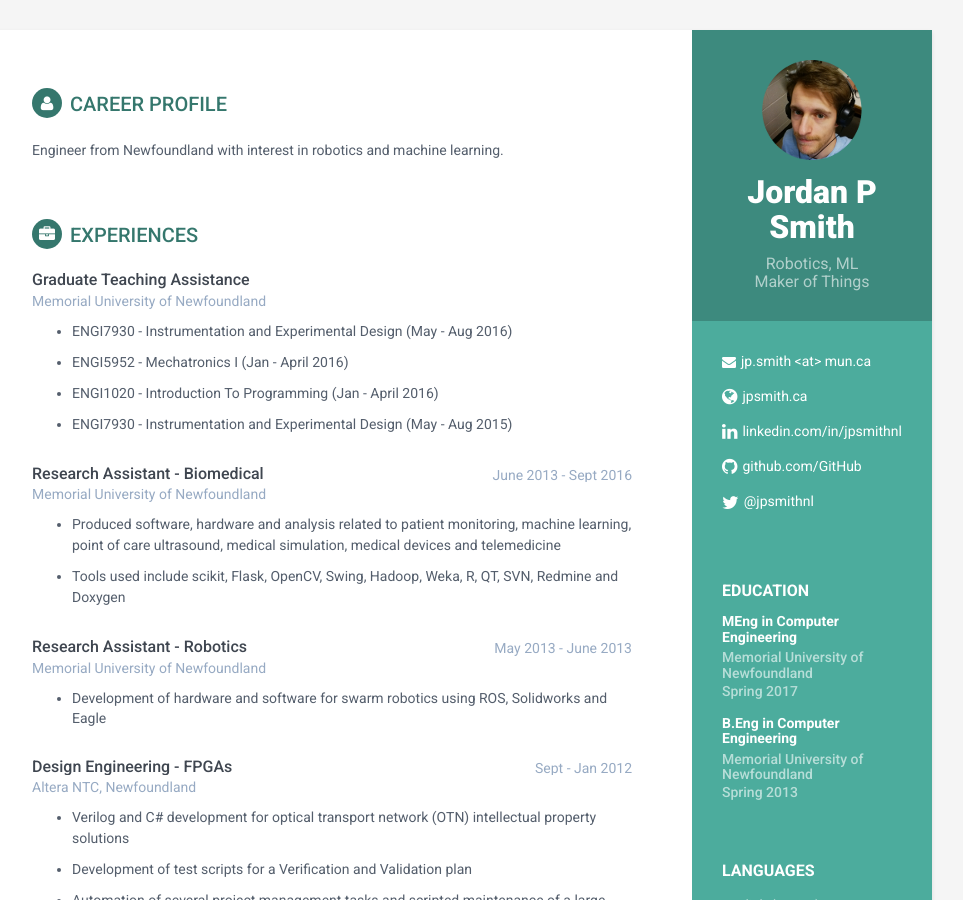
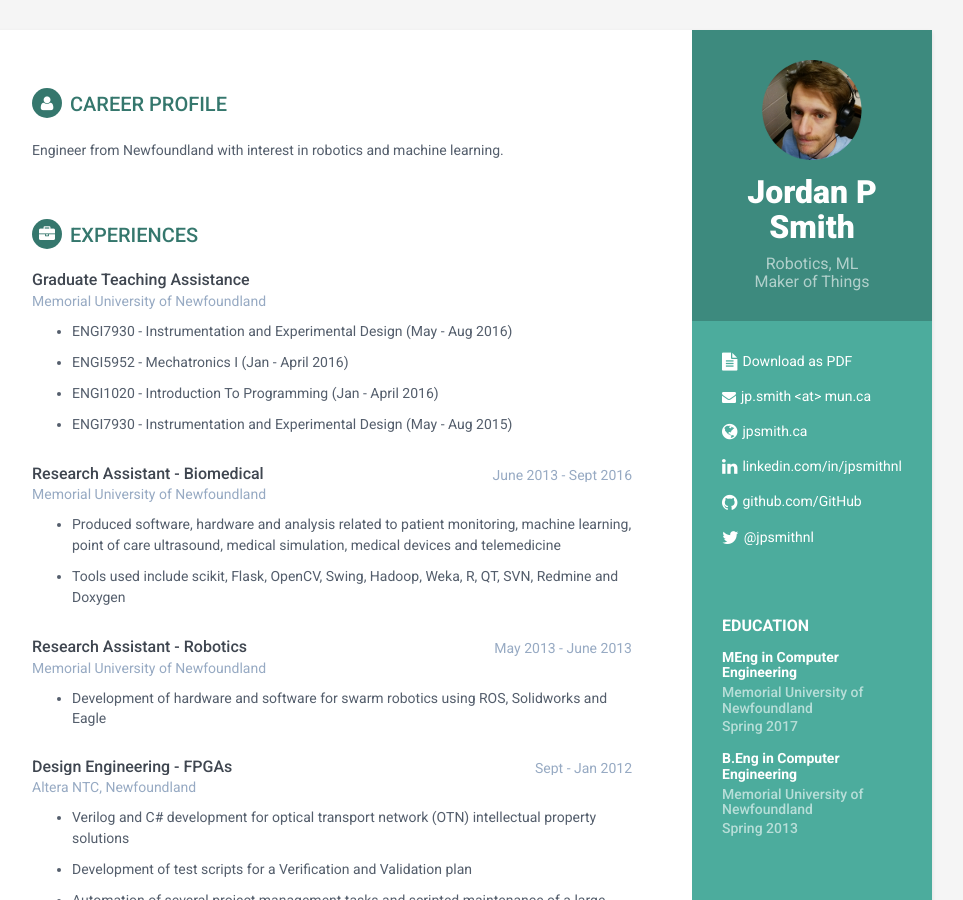
Before and after one commit to jpsmithnl/jpsmithnl.github.io, a Jekyll site: the page built from index.html, in a window 1280 px wide and 900 px high. Shown: the whole window, without its empty margins (188-1151 px from the left). Built offline with Jekyll 4.4.1, drawn with Linux system fonts in a browser that asks for light colours.

Commit message:
adding link to pdf

```diff
--- a/_includes/sidebar.html
+++ b/_includes/sidebar.html
@@ -10,6 +10,9 @@
 
             <div class="contact-container container-block">
                 <ul class="list-unstyled contact-list">
+
+
+					 <li class="website"><i class="fa fa-file-text"></i><a href="2016_resume.pdf">Download as PDF</a></li>
 
                    {% if site.email %}
                     <li class="email"><i class="fa fa-envelope"></i><a href="mailto: {{site.email}}">{{site.email}}</a></li>
```
Also changed, not shown: 2 other files.
